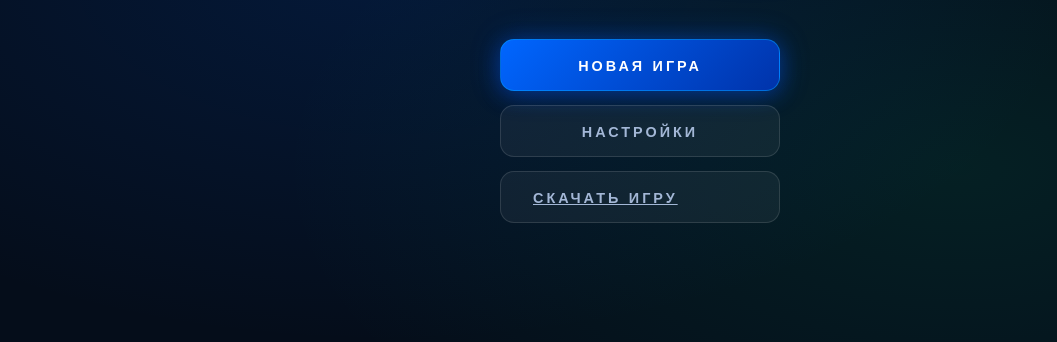
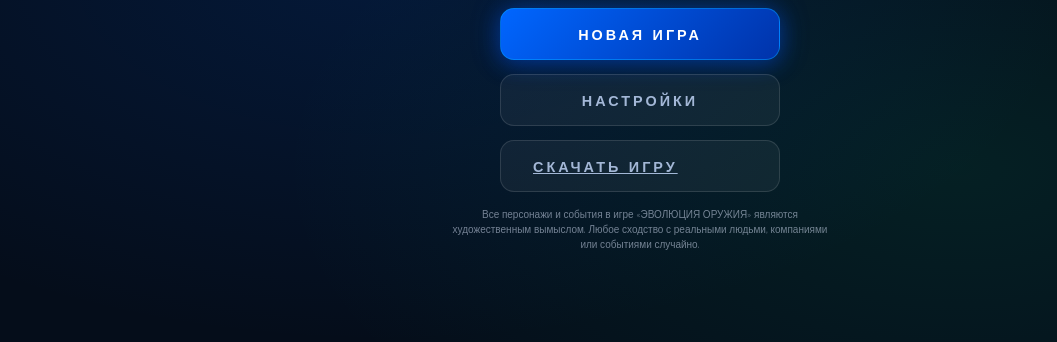
Before and after one commit to dmitriromanusha1-sys/evolution, a plain HTML site: page index.html in a window 1280 px wide. Shown: the part 352-694 px from the top of the page, without its empty margins (0-1057 px from the left). Drawn offline with Linux system fonts and the light colour scheme.

Commit message:
Добавить дисклеймер о художественном вымысле

```diff
--- a/index.html
+++ b/index.html
@@ -99,6 +99,9 @@
             <button class="menu-btn primary" id="new-game-menu-btn">НОВАЯ ИГРА</button>
             <button class="menu-btn secondary" id="settings-menu-btn">НАСТРОЙКИ</button>
             <a class="menu-btn secondary" href="download/evolution.zip" download>СКАЧАТЬ ИГРУ</a>
+        </div>
+        <div style="margin-top:16px;max-width:420px;font-size:10px;line-height:1.5;opacity:0.5;text-align:center;padding:0 16px;">
+            Все персонажи и события в игре «ЭВОЛЮЦИЯ ОРУЖИЯ» являются художественным вымыслом. Любое сходство с реальными людьми, компаниями или событиями случайно.
         </div>
     </div>
 
```
